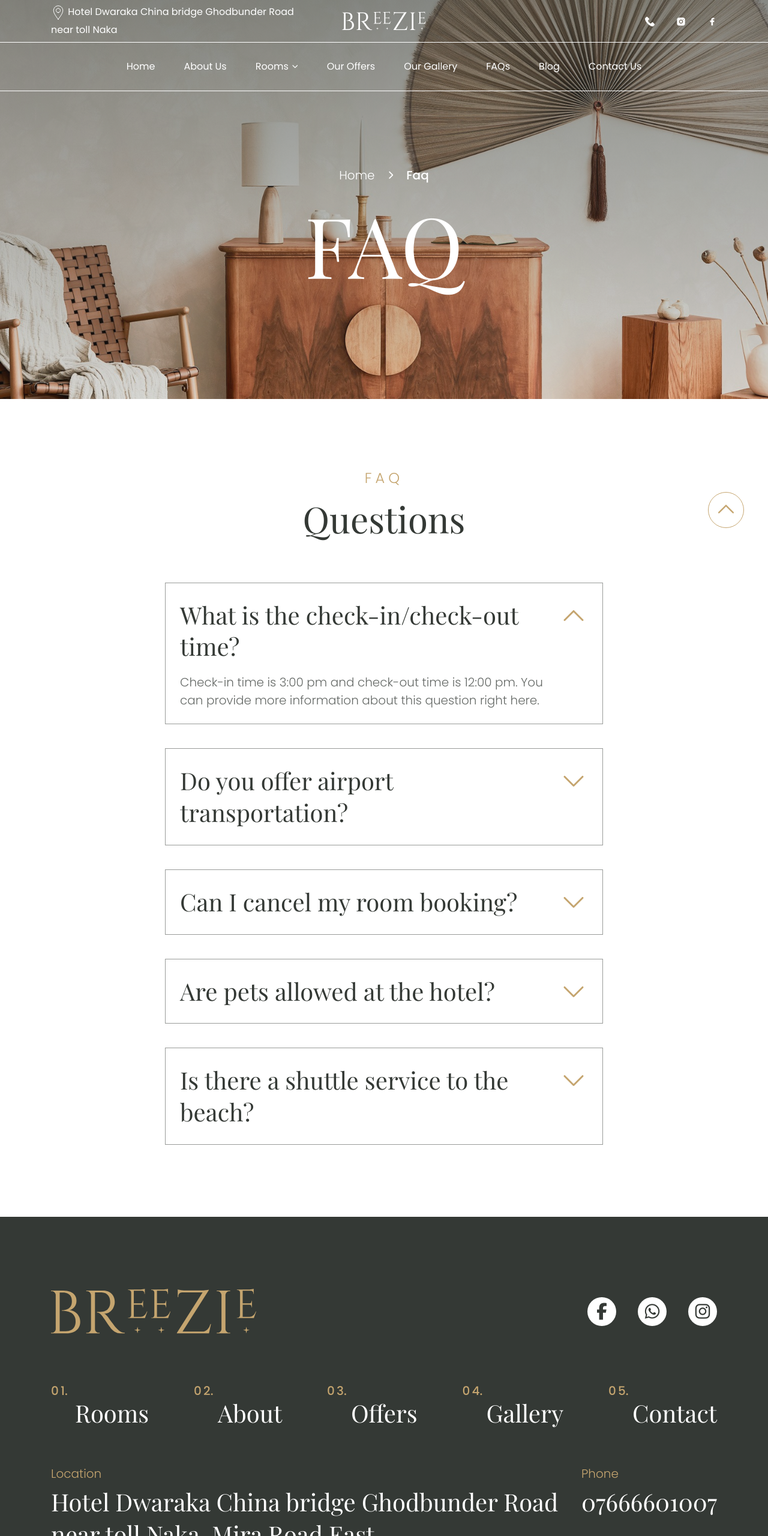
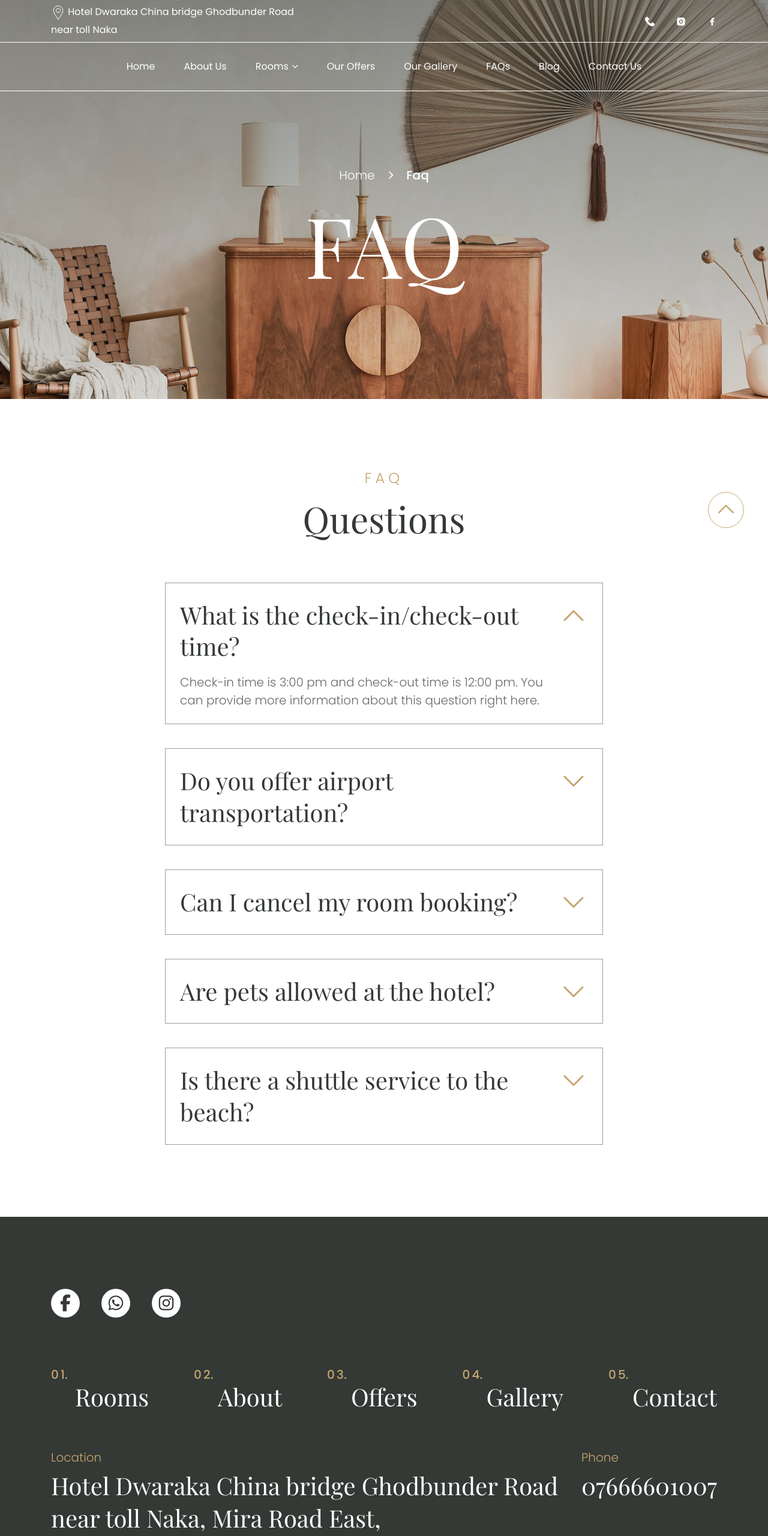
Before and after one commit to Jyoti-SHM/hotel-Dwarka, a plain HTML site: page faq.html in a window 1280 px wide. Shown: the top 2560 px of the page at 60% size. Drawn offline with nearby package versions, Linux system fonts and the light colour scheme; a web font is replaced by a local one.

Commit message:
Add files via upload

```diff
--- a/faq.html
+++ b/faq.html
@@ -37,7 +37,7 @@
           <div class="cs_header_top_in">
             <div class="cs_header_top_left">
               <a href="index.html" aria-label="Home page link" class="cs_site_brand">
-              <img src="assets/img/logo.svg" alt="Logo">
+              <!--<img src="assets/img/logo.svg" alt="Logo">-->
               </a>
             </div>
             <div class="cs_header_top_center">
@@ -220,9 +220,9 @@
       <div class="container">
         <div class="cs_footer_main">
           <div class="cs_footer_header">
-            <div class="cs_footer_logo" data-aos="zoom-in">
+            <!--<div class="cs_footer_logo" data-aos="zoom-in">
               <img src="assets/img/logo-2.svg" alt="Logo">
-            </div>
+            </div>-->
             <div class="cs_social_btns cs_style_1">
               <a href="#" aria-label="Social link"><i class="fa-brands fa-facebook-f"></i></a>
               <a href="#" aria-label="Social link"><i class="fa-brands fa-whatsapp"></i></a>
```
Also changed, not shown: about-us.html (+3 -3 lines), contact-us.html (+3 -3 lines), deluxe-double-room.html.html (+3 -3 lines), gallery.html (+3 -3 lines), index.html (+3 -3 lines), offers.html (+3 -3 lines).
